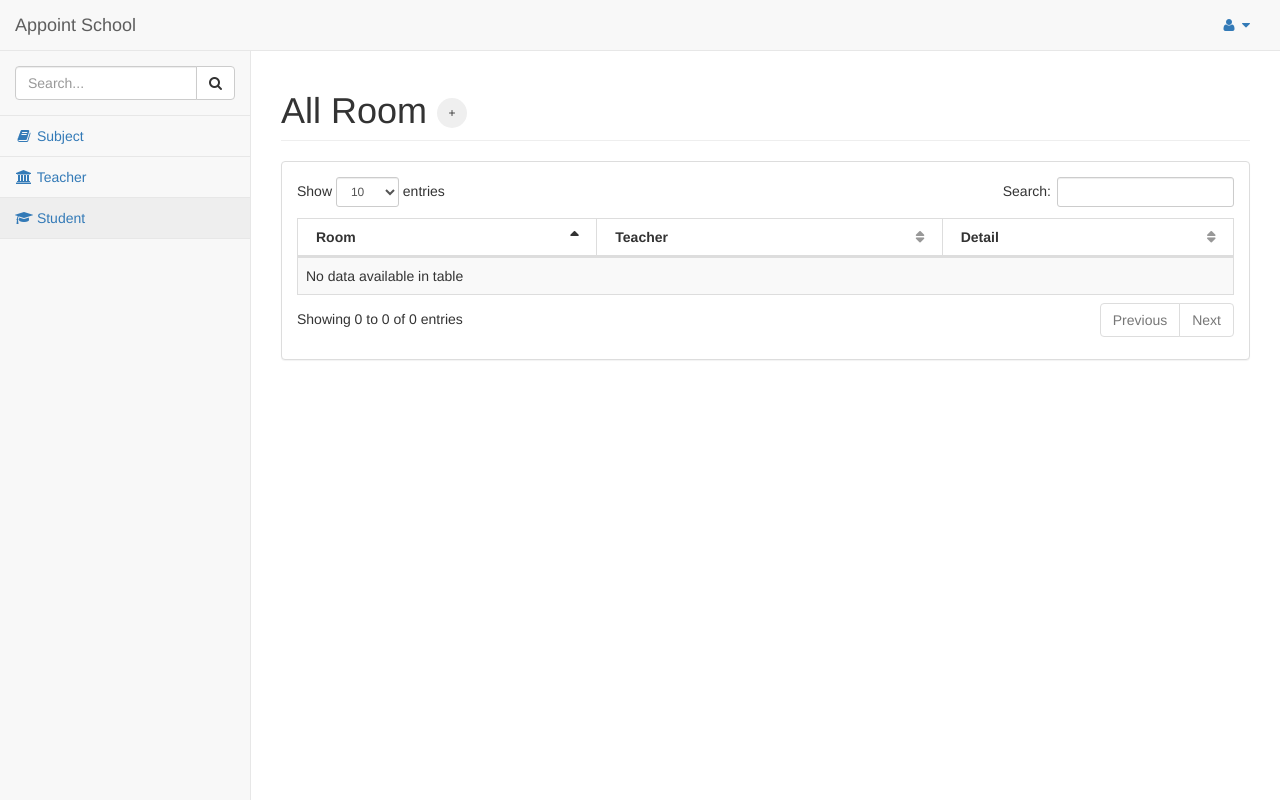
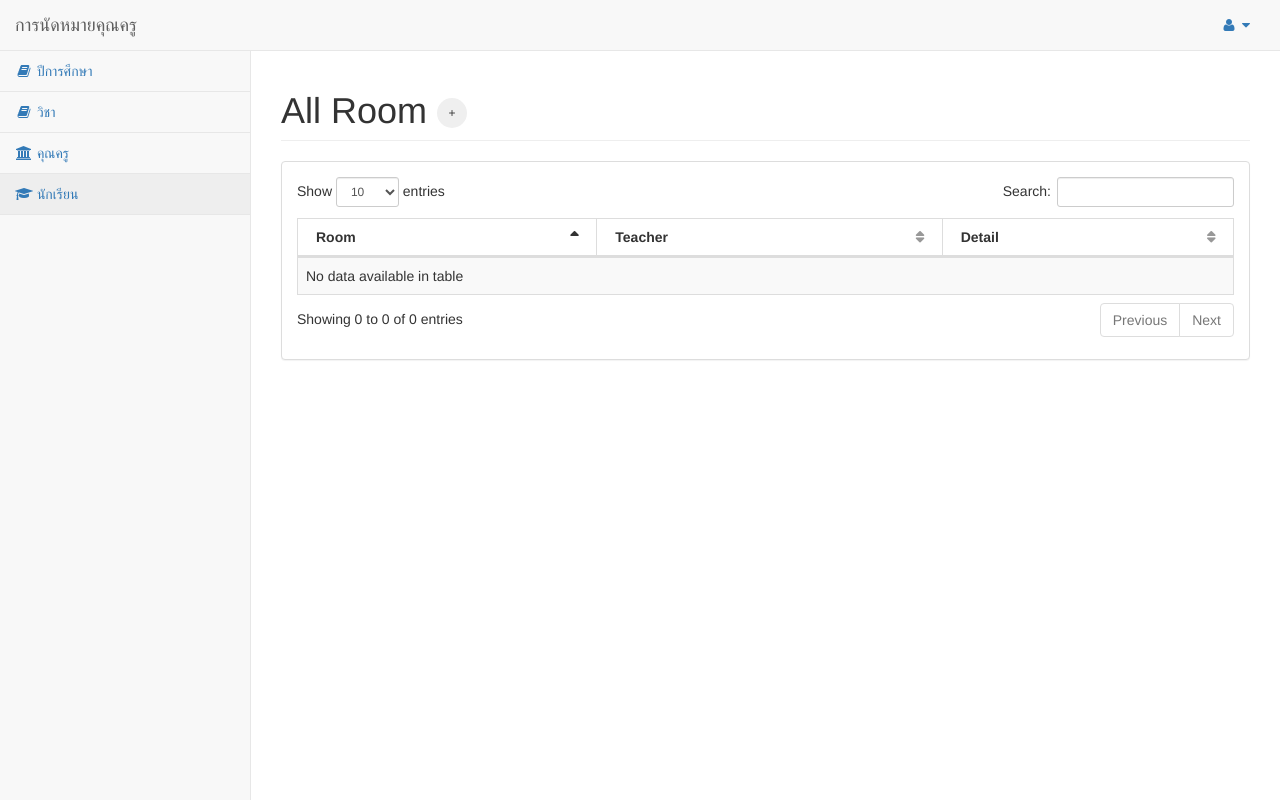
Before and after one commit to sampanmen/webapp58, a PHP site: page /Admin/ARoom.php in a window 1280 px wide. Run offline with PHP 8.4, Linux system fonts and the light colour scheme; the visitor is signed in with stand-in values (Sample User, id 1); data that the repository does not hold is empty.

Commit message:
กำหนดสิทธิ์

```diff
--- a/head.php
+++ b/head.php
@@ -30,13 +30,18 @@
         <div id="wrapper">
             <nav class="navbar navbar-default navbar-static-top" role="navigation" style="margin-bottom: 0">
                 <div class="navbar-header">
-                    <!--                <button type="button" class="navbar-toggle" data-toggle="collapse" data-target=".navbar-collapse">
+                    <!--                                   <button type="button" class="navbar-toggle" data-toggle="collapse" data-target=".navbar-collapse">
                                                             <span class="sr-only">Toggle navigation</span>
                                                             <span class="icon-bar"></span>
                                                             <span class="icon-bar"></span>
                                                             <span class="icon-bar"></span>
                                                         </button>-->
-                    <a class="navbar-brand" href="index.html">Appoint School</a>
+                    <?php if ($_SESSION['permission'] == "admin") { ?>
+                        <a class="navbar-brand" href="ATerm.php">การนัดหมายคุณครู</a><?php } ?>
+                    <?php if ($_SESSION['permission'] == "student") { ?>
+                        <a class="navbar-brand" href="SallSubject.php">การนัดหมายคุณครู</a><?php } ?>
+                    <?php if ($_SESSION['permission'] == "teacher") { ?>
+                        <a class="navbar-brand" href="">การนัดหมายคุณครู</a><?php } ?>
                 </div>
                 <ul class="nav navbar-top-links navbar-right">
                     <li class="dropdown">
@@ -45,8 +50,6 @@
                         </a>
                         <ul class="dropdown-menu dropdown-user">
                             <li><a href="#"><i class="fa fa-user fa-fw"></i> ข้อมูลผู้ใช้</a>
-                            </li>
-                            <li><a href="#"><i class="fa fa-gear fa-fw"></i> ตั้งค่า</a>
                             </li>
                             <li class="divider"></li>
                             <li><a href="/webapp58/control/control.logout.php"><i class="fa fa-sign-out fa-fw"></i> ออกจากระบบ</a>
@@ -60,82 +63,57 @@
                     <div class="navbar-default sidebar" role="navigation">
                         <div class="sidebar-nav navbar-collapse">
                             <ul class="nav" id="side-menu">
-                                <li class="sidebar-search">
-                                    <div class="input-group custom-search-form">
-                                        <input type="text" class="form-control" placeholder="Search...">
-                                        <span class="input-group-btn">
-                                            <button class="btn btn-default" type="button">
-                                                <i class="fa fa-search"></i>
-                                            </button>
-                                        </span>
-                                    </div>
-
+                                <li>
+                                    <a href="ATerm.php"><i class="fa fa-book fa-fw"></i> ปีการศึกษา</a>
                                 </li>
                                 <li>
-                                    <a href="AviewSubject.php"><i class="fa fa-book fa-fw"></i> Subject</a>
+                                    <a href="AviewSubject.php"><i class="fa fa-book fa-fw"></i> วิชา</a>
                                 </li>
                                 <li>
-                                    <a href="AviewTeacher.php"><i class="fa fa-university fa-fw"></i> Teacher</a>
+                                    <a href="AviewTeacher.php"><i class="fa fa-university fa-fw"></i> คุณครู</a>
                                 </li>
                                 <li>
-                                    <a href="ARoom.php"><i class="fa fa-graduation-cap fa-fw"></i> Student</a>
+                                    <a href="ARoom.php"><i class="fa fa-graduation-cap fa-fw"></i> นักเรียน</a>
                                 </li>
 
                             </ul>
                         </div>
                     </div>
-                <?php }
-                if($_SESSION['permission'] == "student"){?>
+                    <?php
+                }
+                if ($_SESSION['permission'] == "student") {
+                    ?>
                     <!--STUDENT-->
                     <div class="navbar-default sidebar" role="navigation">
                         <div class="sidebar-nav navbar-collapse">
                             <ul class="nav" id="side-menu">
-                            <li class="sidebar-search">
-                                <div class="input-group custom-search-form">
-                                    <input type="text" class="form-control" placeholder="Search...">
-                                    <span class="input-group-btn">
-                                        <button class="btn btn-default" type="button">
-                                            <i class="fa fa-search"></i>
-                                        </button>
-                                    </span>
-                                </div>
-                            </li>
+
                                 <li>
-                                <a href="SallSubject.php"><i class="fa fa-dashboard fa-fw"></i> Course Registration</a>
+                                    <a href="SallSubject.php"><i class="fa fa-dashboard fa-fw"></i> </a>
                                 </li>
                                 <li>
                                     <a href="SsummeryAppoint.php"><i class="fa fa-table fa-fw"></i> Summery Appoint</a>
                                 </li>
-                            <?php echo $_SESSION['permission']; ?>
                             </ul>
                         </div>
                     </div>
-                <?php }
-                if($_SESSION['permission'] == "teacher"){ ?>
+                    <?php
+                }
+                if ($_SESSION['permission'] == "teacher") {
+                    ?>
                     <!--TEACHER-->
                     <div class="navbar-default sidebar" role="navigation">
                         <div class="sidebar-nav navbar-collapse">
                             <ul class="nav" id="side-menu">
-                                            <li class="sidebar-search">
-                                                <div class="input-group custom-search-form">
-                                                    <input type="text" class="form-control" placeholder="Search...">
-                                                    <span class="input-group-btn">
-                                                        <button class="btn btn-default" type="button">
-                                                            <i class="fa fa-search"></i>
-                                                        </button>
-                                                    </span>
-                                                </div>
+                                <li>
+                                    <a href=""><i class="fa fa-book fa-fw"></i> ตารางแสดงการนัดหมาย</a>
                                 </li>
                                 <li>
-                                                <a href="AviewSubject.php"><i class="fa fa-book fa-fw"></i> Subject</a>
+                                    <a href=""><i class="fa fa-book fa-fw"></i> อนุมัติการนัดหมาย</a>
                                 </li>
                                 <li>
-                                                <a href="AviewTeacher.php"><i class="fa fa-university fa-fw"></i> Teacher</a>
+                                    <a href=""><i class="fa fa-university fa-fw"></i> อนุมัตินักเรียน</a>
                                 </li>
-                                            <li>
-                                                <a href="ARoom.php"><i class="fa fa-graduation-cap fa-fw"></i> Student</a>
-                                            </li>
-
                             </ul>
                         </div>
                     </div>
```
Lines whose indentation alone changed are shown as unchanged.
